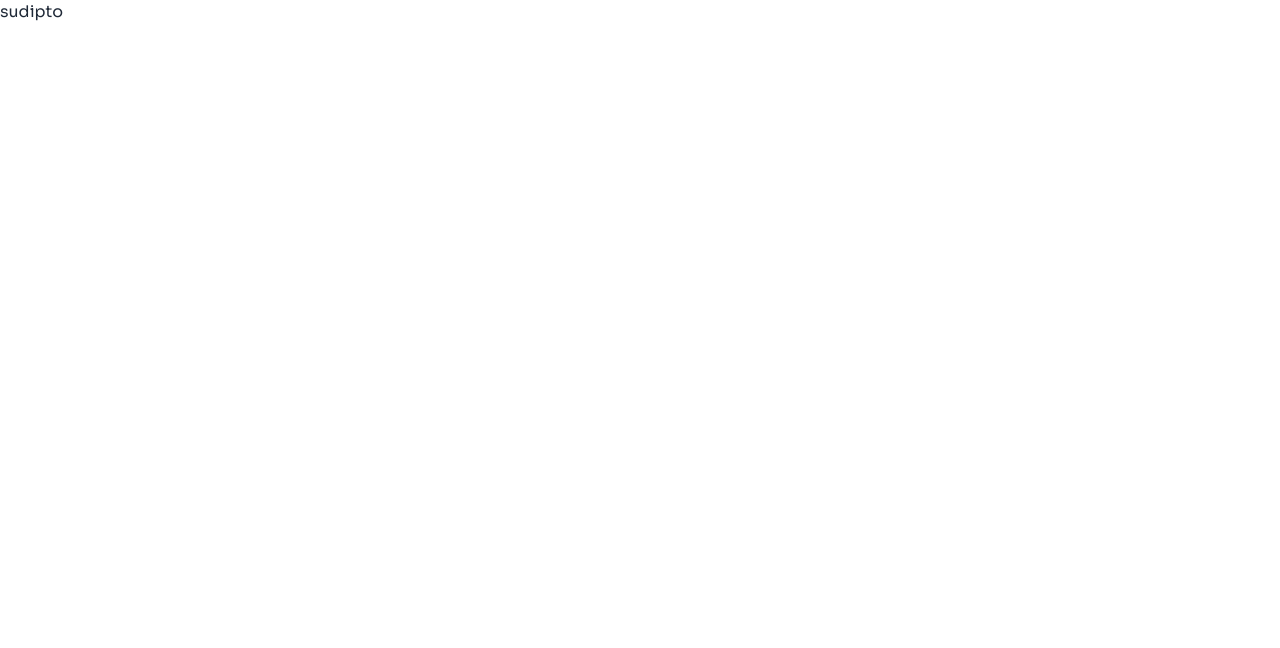
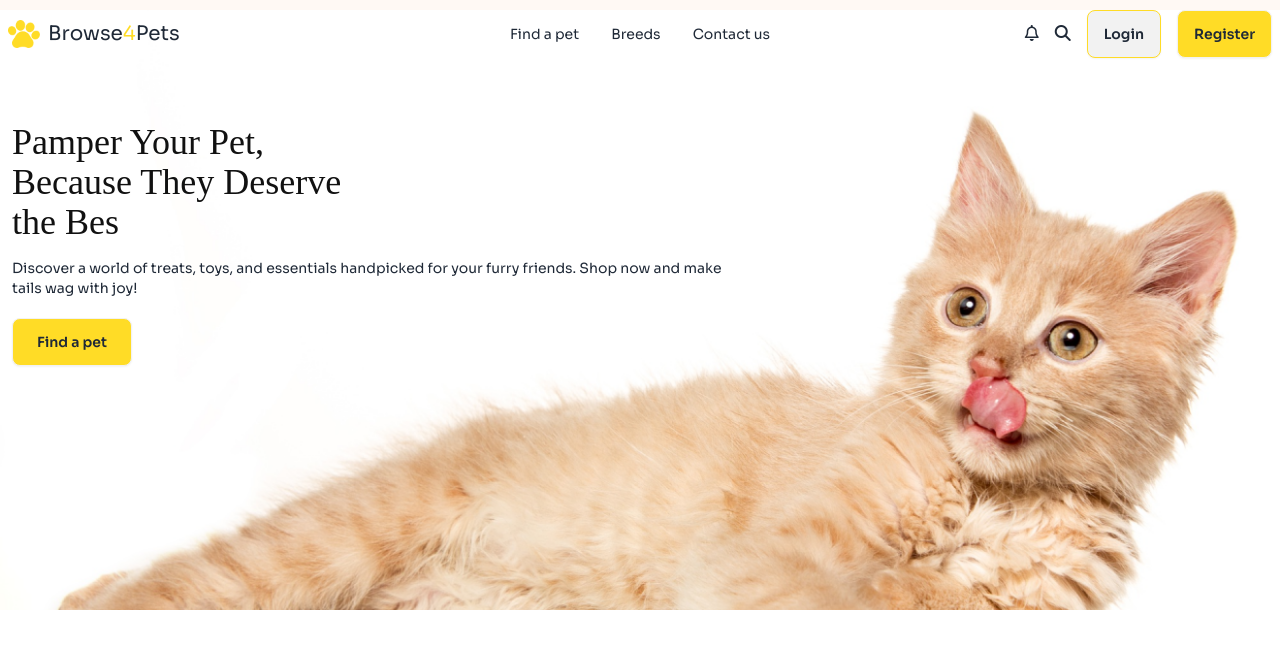
Before and after one commit to sudiptodas153/project-7-A-3-, a plain HTML site: page index.html in a window 1280 px wide. Drawn offline with nearby package versions, Linux system fonts and the light colour scheme; a web font is replaced by a local one.

Commit message:
design respionsive navbar and banner section

```diff
--- a/index.html
+++ b/index.html
@@ -19,6 +19,9 @@
     <link href="https://fonts.googleapis.com/css2?family=ADLaM+Display&family=Sora:wght@100..800&display=swap"
         rel="stylesheet">
 
+    <!-- Font-Icon -->
+    <script src="https://kit.fontawesome.com/6dfd7984e0.js" crossorigin="anonymous"></script>
+
     <style>
         .sora-font {
             font-family: "Sora", serif;
@@ -32,8 +35,71 @@
 
 <body class="sora-font">
 
-    <h3>sudipto</h3>
+    <header class="container mx-auto">
+        <!-- Navbar -->
+        <nav>
+            <div class="navbar bg-[#FFF9F4] sm:border-b-2">
+                <div class="navbar-start">
 
+                    <a class="text-xl flex items-center gap-2"><img class="w-8" src="./c1-assets/logo-header.png"
+                            alt="">
+                        <h3>Browse<span class="text-[#FFDC26]">4</span>Pets</h3>
+                    </a>
+                </div>
+                <div class="navbar-center hidden lg:flex">
+                    <ul class="menu menu-horizontal px-1">
+                        <li><a>Find a pet</a></li>
+                        <li><a>Breeds</a></li>
+                        <li><a>Contact us</a></li>
+                    </ul>
+                </div>
+
+                <div class="navbar-end  gap-4">
+                    <div class="dropdown dropdown-left">
+                        <div tabindex="0" role="button" class="btn btn-ghost lg:hidden">
+                            <svg xmlns="http://www.w3.org/2000/svg" class="h-8 w-8" fill="none" viewBox="0 0 24 24"
+                                stroke="currentColor">
+                                <path stroke-linecap="round" stroke-linejoin="round" stroke-width="2"
+                                    d="M4 6h16M4 12h8m-8 6h16" />
+                            </svg>
+                        </div>
+                        <ul tabindex="0"
+                            class="menu menu-sm dropdown-content bg-base-100 rounded-box z-[1] mt-10 w-40 p-2 shadow">
+                            <li><a>Find a pet</a></li>
+                            <li><a>Breeds</a></li>
+                            <li><a>Contact us</a></li>
+                        </ul>
+                    </div>
+
+
+                    <div class="navbar-end  gap-4 lg:flex items-center hidden">
+                        <a class=""><i class="fa-regular fa-bell"></i></a>
+                        <a class=""><i class="fa-solid fa-magnifying-glass"></i></a>
+                        <a class="btn border-[#FFDC26]">Login</a>
+                        <a class="btn bg-[#FFDC26]">Register</a>
+                    </div>
+                </div>
+            </div>
+        </nav>
+
+        <!-- Banner -->
+        <div class="mt-5  lg:bg-center w-[100%] lg:w-[100%] bg-no-repeat  h-[600px]  lg:bg-cover  px-3 lg:bg-[url('./c1-assets/cat-big.png')]">
+            <div class="-mt-20">
+
+                <div class="relative top-28">
+                    <h3 class="text-2xl lg:text-4xl adl-font text-[#111111]">Pamper Your Pet, <br> Because They Deserve <br> the Bes</h3>
+                    <p class="text-sm mt-4 lg:pr-[520px]">Discover a world of treats, toys, and essentials handpicked for your furry friends. Shop now and
+                        make tails wag with joy!</p>
+                    <button class="btn px-6 mt-5 bg-[#FFDC26]">Find a pet</button>
+                </div>
+
+                <div class="lg:hidden">
+                    <img src="./c1-assets/cat-big.png" alt="">
+                </div>
+
+            </div>
+        </div>
+    </header>
 </body>
 
 </html>
```
Also changed, not shown: tailwind.config.js (added, +8 -0 lines).
